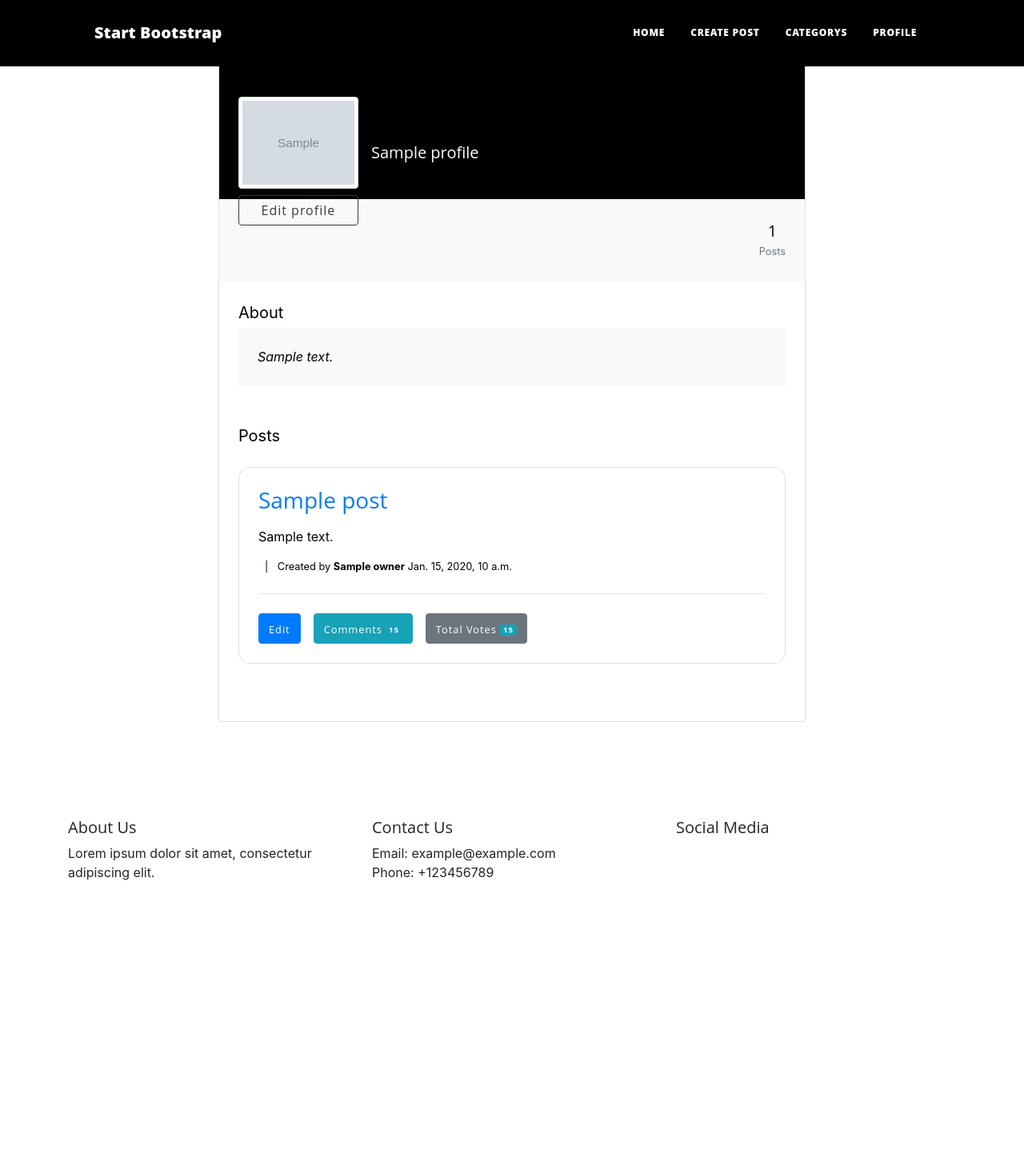
After one commit to md5502/new_blog-with-frontend, a Django app: template user/templates/user/userProfile.html in a window 1280 px wide. The commit adds this page. Shown: the whole page at 80% size. Run offline with Django 4.2, Linux system fonts and the light colour scheme; the template is opened without the code that fills it: most values are stand-ins (such as "Sample title", 1, 10 or a date in 2020); grey boxes marked "Sample" are stand-in pictures; some libraries are stand-ins or nearby versions.

Commit message:
edit the templates and add some images and static files

```diff
--- a/templates/base.html
+++ b/templates/base.html
@@ -13,6 +13,12 @@
         <link href="{% static 'css/styles.css' %}" rel="stylesheet" />
         <link rel="stylesheet" href="https://stackpath.bootstrapcdn.com/bootstrap/4.5.2/css/bootstrap.min.css">
         {% block style %}  {% endblock style %}
+        <style>
+            .navbar{
+                position: fixed;
+                background-color: black;
+            }
+        </style>
     </head>
     <body>
 
--- a/templates/navbar.html
+++ b/templates/navbar.html
@@ -11,6 +11,7 @@
                 <li class="nav-item"><a class="nav-link px-lg-3 py-3 py-lg-4" href="{% url 'home' %}">Home</a></li>
                 <li class="nav-item"><a class="nav-link px-lg-3 py-3 py-lg-4" href="{% url 'create_post' %}">Create Post</a></li>
                 <li class="nav-item"><a class="nav-link px-lg-3 py-3 py-lg-4" href="{% url 'categorys' %}">Categorys</a></li>
+                <li class="nav-item"><a class="nav-link px-lg-3 py-3 py-lg-4" href="{% url 'userprofile' %}">profile</a></li>
             </ul>
         </div>
     </div>
--- /dev/null
+++ b/user/templates/user/userProfile.html
@@ -0,0 +1,132 @@
+{% extends 'base.html' %}
+{% load static %}
+
+{% block title %}
+    {{ post.title }}
+{% endblock title %}
+
+{% block style %}
+<style>
+    header.masthead {
+        position: relative;
+        margin-bottom: 3rem;
+        padding-top: calc(8rem + 72px); /* Increased padding for a better top space */
+        padding-bottom: 6rem; /* Reduced bottom padding for a more balanced layout */
+        background: no-repeat center center;
+        background-color: #6c757d;
+        background-size: cover;
+        background-attachment: scroll;
+        /* background-image: url("{{ post.image.url }}"); */
+    }
+
+    .post-heading h1 {
+        font-size: 3.5rem;
+        line-height: 1.2;
+        font-weight: 700;
+        margin-bottom: 1rem;
+        color: #fff;
+    }
+
+    .subheading {
+        font-weight: 500;
+        color: #f8f9fa;
+    }
+    .tags{
+        font-size: 18px;
+        padding: 5px 9px;
+        border-radius: 12px;
+        margin: 1px 4px;
+        text-transform: lowercase;
+        background-color: #e91e63;
+        color:#fff;
+        }
+
+        nav#mainNav {
+        background-color: black;
+        }
+        section{
+            margin-top: 20 px;
+        }
+
+</style>
+{% endblock style %}
+
+{% block content %}
+  <section>
+    <div class="py-5 h-100">
+        <div class="row d-flex justify-content-center align-items-center h-100">
+          <div class="col col-lg-9 col-xl-7">
+            <div class="card">
+              <div class="rounded-top text-white d-flex flex-row" style="background-color: #000; height:200px;">
+                <div class="ms-4 mt-5 d-flex flex-column" style="width: 150px;">
+                  <img src="{{profile.profile_picture.url}}"
+                    alt="Generic placeholder image" class="img-fluid img-thumbnail mt-4 mb-2"
+                    style="width: 150px; z-index: 1">
+                  <button type="button" class="btn btn-outline-dark" data-mdb-ripple-color="dark"
+                    style="z-index: 1;">
+                    Edit profile
+                  </button>
+                </div>
+                <div class="ms-3" style="margin-top: 130px;">
+                  <h5>{{profile.name}}</h5>
+                </div>
+              </div>
+              <div class="p-4 text-black" style="background-color: #f8f9fa;">
+                <div class="d-flex justify-content-end text-center py-1">
+                  <div>
+                    <p class="mb-1 h5">{{post_count}}</p>
+                    <p class="small text-muted mb-0">Posts</p>
+                  </div>
+                </div>
+              </div>
+              <div class="card-body p-4 text-black">
+                <div class="mb-5">
+                  <p class="lead fw-normal mb-1">About</p>
+                  <div class="p-4" style="background-color: #f8f9fa;">
+                    <p class="font-italic mb-0">{{userprofile.bio}}</p>
+                  </div>
+                </div>
+                <div class="d-flex justify-content-between align-items-center mb-4">
+                  <p class="lead fw-normal mb-0">Posts</p>
+                </div>
+
+                {% for post in posts %}
+                <div class="card mb-5" style="border-radius: 15px;">
+                    <div class="card-body p-4">
+                        <h3 class="mb-3">
+                            <a href="{% url 'single_post' post.id %}">
+                                {{post.title}}
+                            </a>
+                        </h3>
+                        <p>{{post.body|truncatechars:150}}</p>
+                        <p class="small mb-0"><i class="far fa-star fa-lg"></i> <span class="mx-2">|</span> Created by
+                            <strong>{{post.owner}}</strong> {{post.created}}</p>
+                        <hr class="my-4">
+                        <div class="d-flex justify-content-start align-items-center">
+                            <a href="{% url 'update_post' post.id %}" class="btn btn-primary me-3">
+                                <i class="fas fa-cog"></i> <span class="small">Edit</span>
+                            </a>
+                            <a href="{% url 'update_post' post.id %}" class="btn btn-info me-3">
+                                <i class="fas fa-link"></i> <span class="small">Comments
+                                    <span class="badge bg-info text-white">15</span>
+                                </span>
+                            </a>
+                            <a href="{% url 'update_post' post.id %}" class="btn btn-secondary">
+                                <span class="small">Total Votes
+                                    <span class="badge bg-info text-white">15</span>
+                                </span>
+                            </a>
+                        </div>
+                    </div>
+                </div>
+
+                {% endfor %}
+
+
+              </div>
+            </div>
+          </div>
+        </div>
+      </div>
+  </section>
+{% endblock %}
```
Also changed, not shown: media/post-images/Default_A_dark_and_cold_room_a_comfortable_chair_and_a_microph_0.jpg (added), media/post-images/Smiles.jpg (added), media/profile_pics/DreamShaper_v7_a_podcast_cover_name_isThe_voice_of_imagination_0.jpg (added), media/profile_pics/def_profile.png (added), static/assets/img/backgroundPattern.svg (added), 1 other file.
